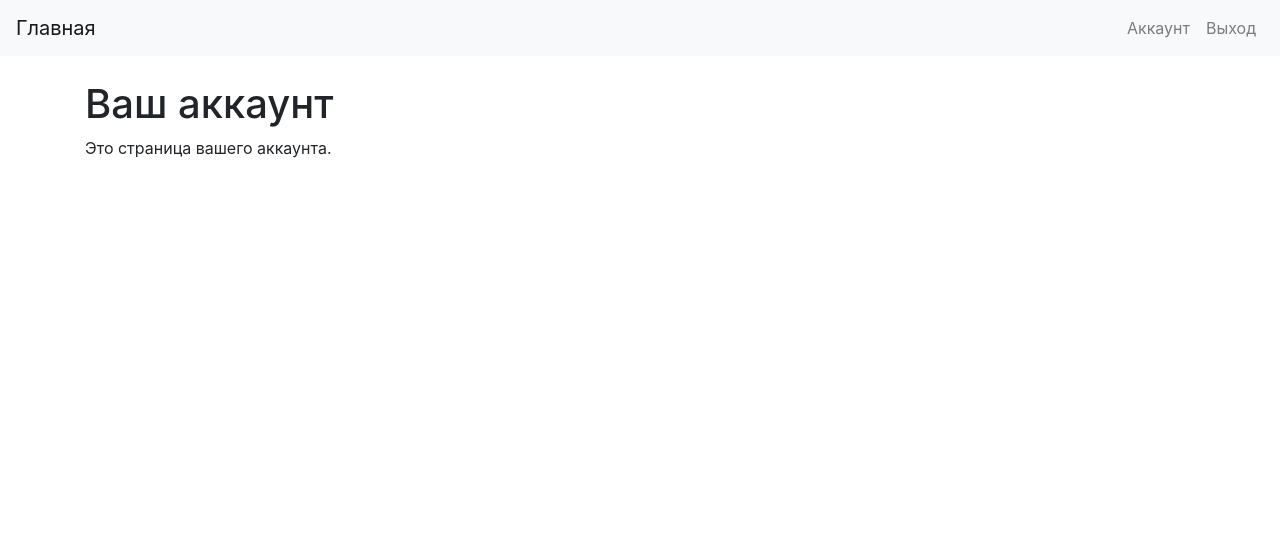
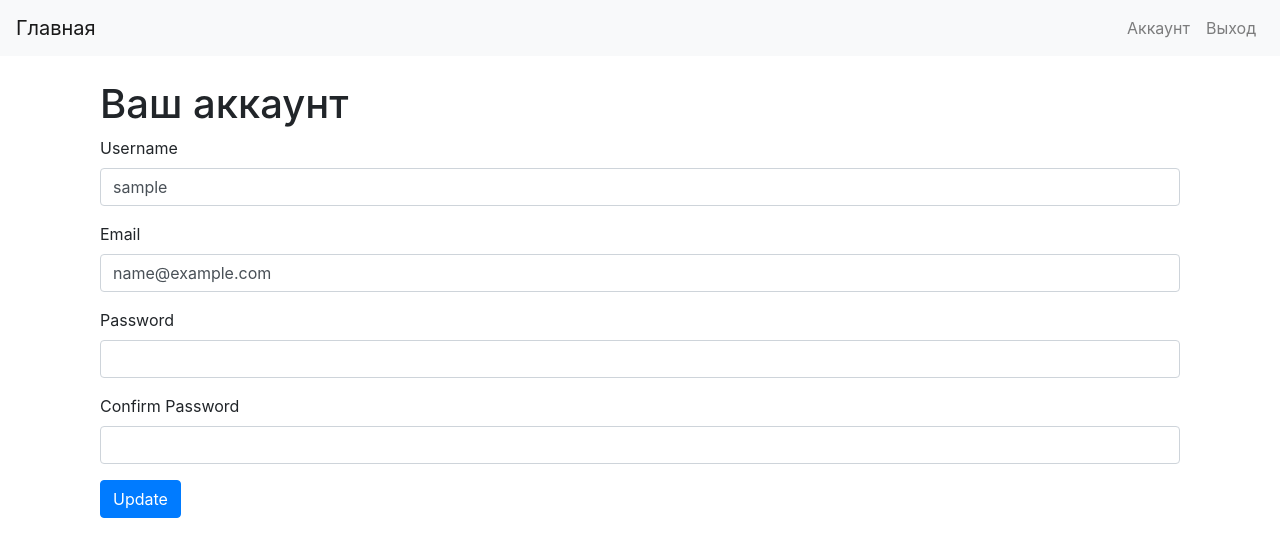
Before and after one commit to Alex-Mixaylov/vd07_autorization, a Flask app: page /account in a window 1280 px wide. Shown: the top 557 px of the page. Run offline with Flask 3, Linux system fonts and the light colour scheme; the visitor is signed in with stand-in values (Sample User, id 1); some libraries are stand-ins or nearby versions.

Commit message:
update account.html
update account.html

```diff
--- a/app/templates/account.html
+++ b/app/templates/account.html
@@ -1,10 +1,33 @@
 {% extends "base.html" %}
 
 {% block title %}
-    Аккаунт
+Аккаунт
 {% endblock %}
 
 {% block content %}
+<div class="container mt-4">
     <h1>Ваш аккаунт</h1>
-    <p>Это страница вашего аккаунта.</p>
+    <form method="post" action="{{ url_for('account') }}">
+        {{ form.hidden_tag() }}
+        <div class="form-group">
+            {{ form.username.label(class="form-label") }}
+            {{ form.username(class="form-control") }}
+        </div>
+        <div class="form-group">
+            {{ form.email.label(class="form-label") }}
+            {{ form.email(class="form-control") }}
+        </div>
+        <div class="form-group">
+            {{ form.password.label(class="form-label") }}
+            {{ form.password(class="form-control") }}
+        </div>
+        <div class="form-group">
+            {{ form.confirm_password.label(class="form-label") }}
+            {{ form.confirm_password(class="form-control") }}
+        </div>
+        <div class="form-group">
+            {{ form.submit(class="btn btn-primary") }}
+        </div>
+    </form>
+</div>
 {% endblock %}
```
